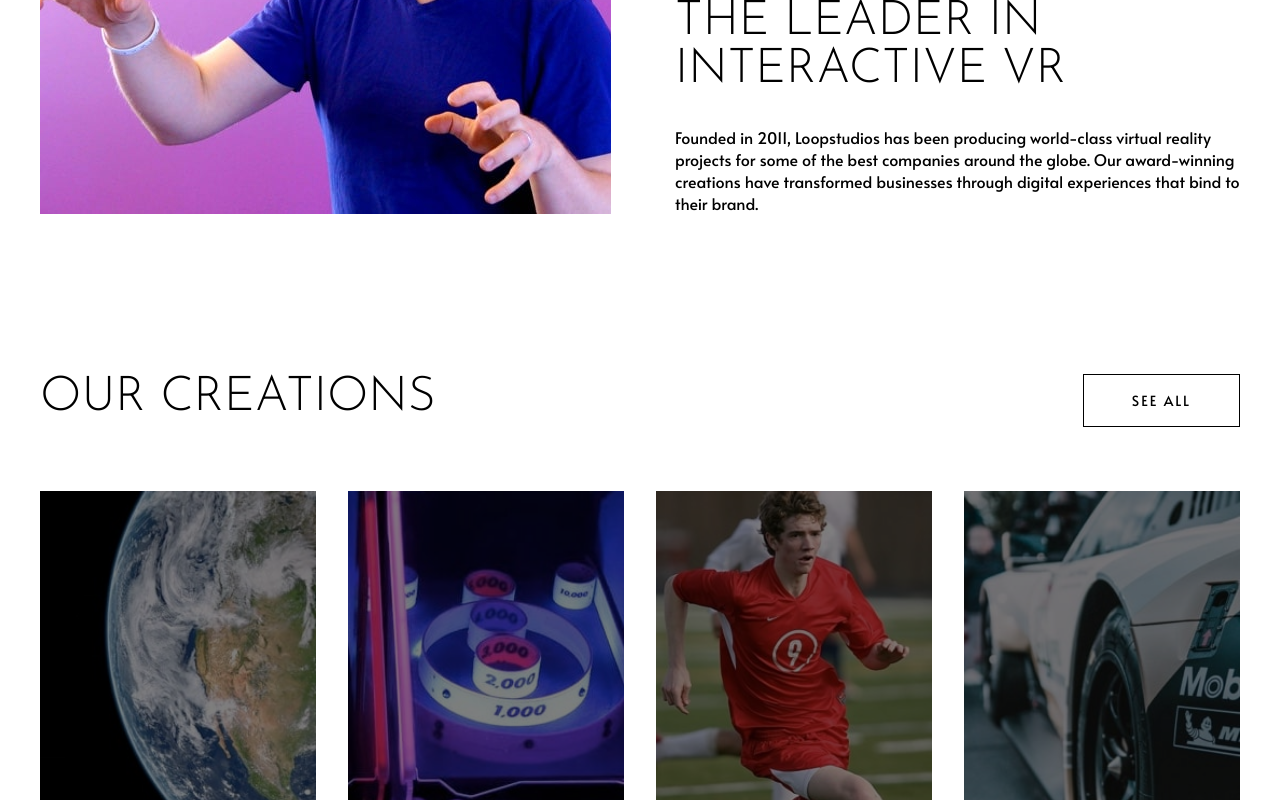
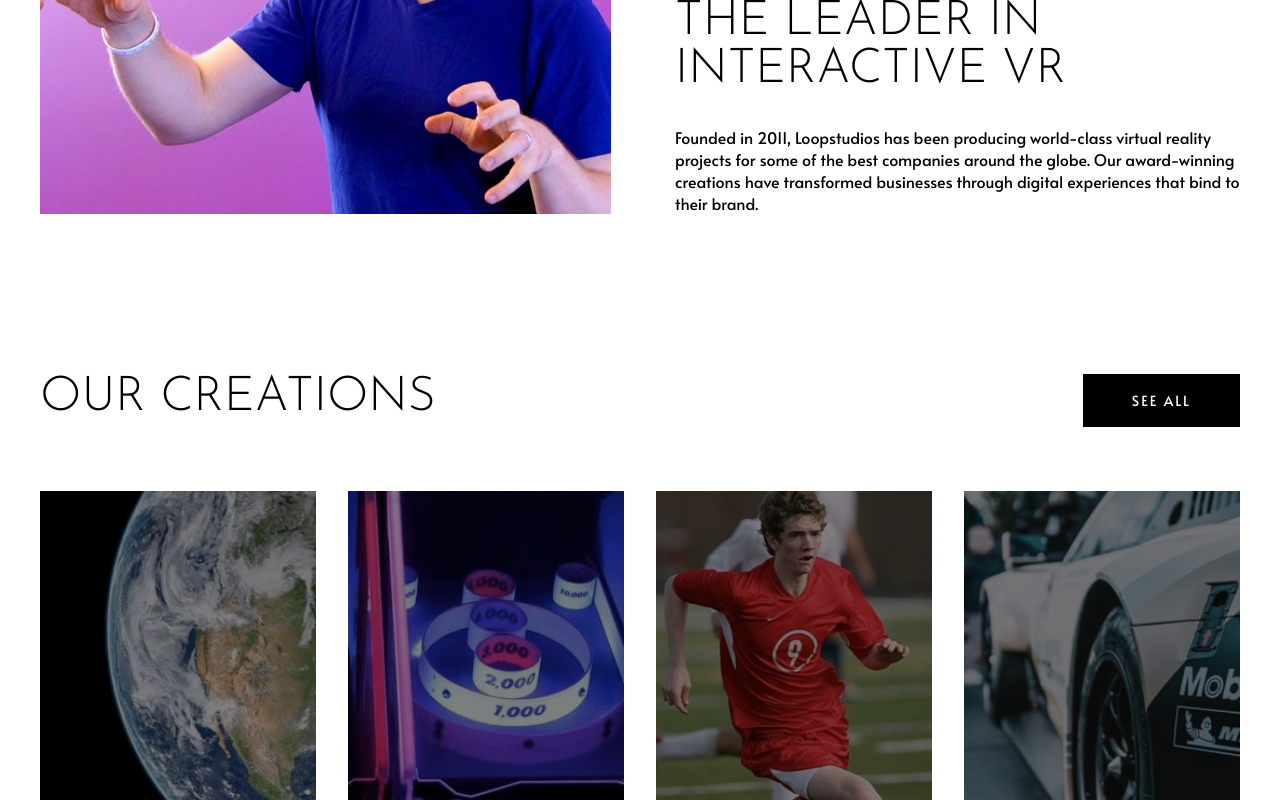
Before and after one commit to d-zucho/loop_studios, a React (Vite) app: page / in a window 1280 px wide. In both pictures the pointer is over the button "SEE ALL". Shown: the part 1104-1904 px from the top of the page. Built offline with nearby package versions, Linux system fonts and the light colour scheme.

Commit message:
finish footer and styling

```diff
--- a/src/components/Creations.jsx
+++ b/src/components/Creations.jsx
@@ -12,8 +12,8 @@ const Creations = () => {
         {photos.map((photo) => (
           <div className='card'>
             <Card
+              key={photo.id}
               className='card-container'
-              key={photo.id}
               src={photo.src}
               title={photo.title}
             />
--- a/src/components/styles/creations.styles.css
+++ b/src/components/styles/creations.styles.css
@@ -19,6 +19,12 @@
   padding: 1rem 3rem;
   letter-spacing: 2px;
   background-color: transparent;
+
+  &:hover {
+    background-color: black;
+    color: white;
+    cursor: pointer;
+  }
 }
 
 .photo-spread {
```
